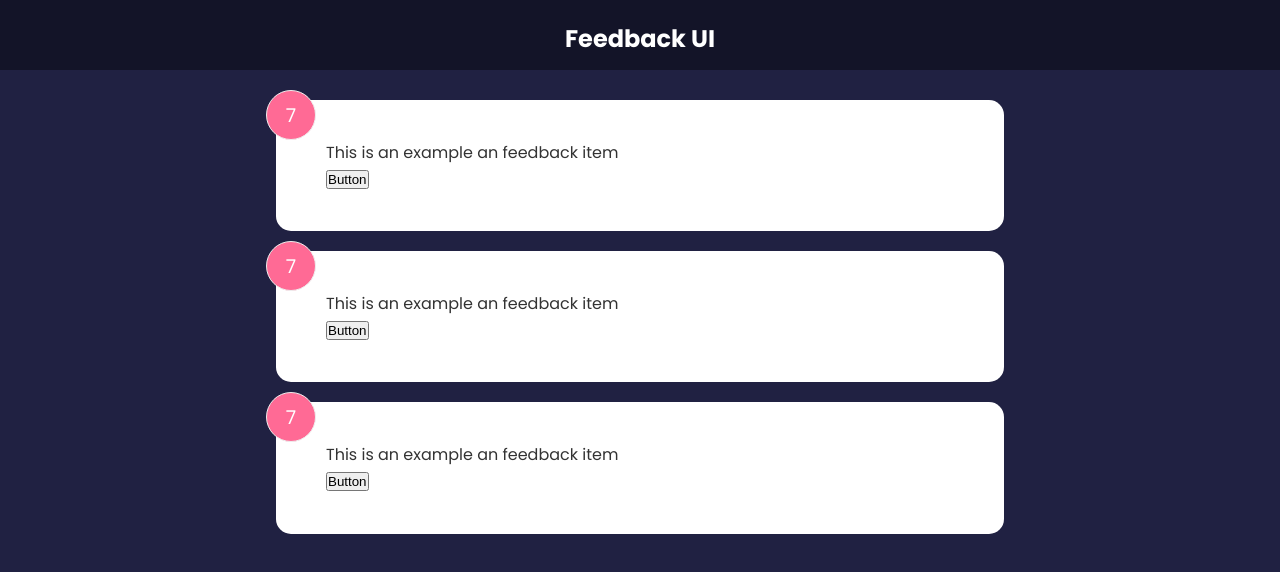
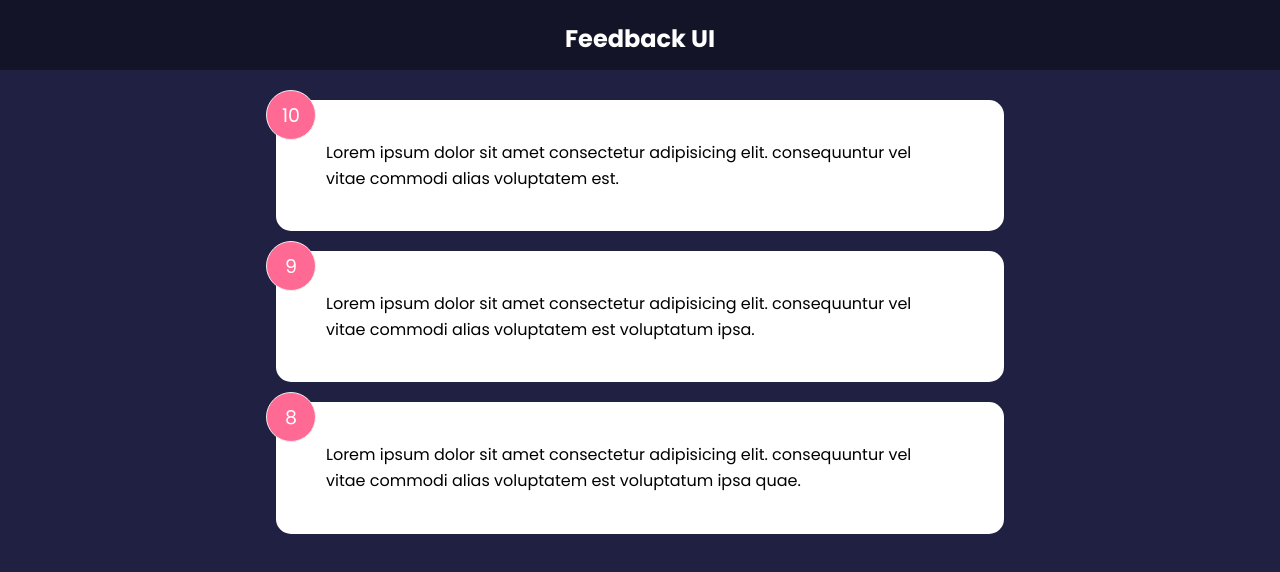
Before and after one commit to iamtheasad/product-feedback-app, a React (Create React App) app: page / in a window 1280 px wide. Shown: the top 572 px of the page. Built offline with nearby package versions, Linux system fonts and the light colour scheme.

Commit message:
:fire: wip: card component and conditional styles

```diff
--- a/src/components/FeedbackItem.jsx
+++ b/src/components/FeedbackItem.jsx
@@ -1,23 +1,18 @@
-import React, { useState } from "react";
+import PropTypes from "prop-types";
 
-function FeedbackItem() {
-  const [rating, setRating] = useState(7);
-  const [text, setText] = useState("This is an example an feedback item");
+import Card from "./shared/Card";
 
-  const handleClick = () => {
-    setRating((prev) => {
-      return prev + 1;
-    });
-  };
-
+function FeedbackItem({ item }) {
   return (
-    <div className="card">
-      <div className="num-display">{rating}</div>
-      <div className="text-display">{text}</div>
-
-      <button onClick={handleClick}>Button</button>
-    </div>
+    <Card>
+      <div className="num-display">{item.rating}</div>
+      <div className="text-display">{item.text}</div>
+    </Card>
   );
 }
 
+FeedbackItem.propTypes = {
+  item: PropTypes.object.isRequired,
+};
+
 export default FeedbackItem;
--- a/src/components/FeedbackList.jsx
+++ b/src/components/FeedbackList.jsx
@@ -1,15 +1,29 @@
 import React from "react";
-
 import FeedbackItem from "./FeedbackItem";
+import PropTypes from "prop-types";
 
 function FeedbackList({ feedback }) {
+  if (!feedback || feedback.length === 0) {
+    return "No Feedback yet";
+  }
+
   return (
-    <>
+    <div className="feedback-list">
       {feedback.map((item) => (
         <FeedbackItem key={item.id} item={item} />
       ))}
-    </>
+    </div>
   );
 }
 
+FeedbackList.propTypes = {
+  feedback: PropTypes.arrayOf(
+    PropTypes.shape({
+      id: PropTypes.number.isRequired,
+      rating: PropTypes.number.isRequired,
+      text: PropTypes.string.isRequired,
+    })
+  ),
+};
+
 export default FeedbackList;
--- /dev/null
+++ b/src/components/shared/Card.jsx
@@ -0,0 +1,29 @@
+import PropTypes from "prop-types";
+import React from "react";
+
+function Card({ children, reverse }) {
+  //   return <div className={`card ${reverse && "reverse"}`}>{children}</div>;
+
+  return (
+    <div
+      className="card"
+      style={{
+        background: reverse ? "rgba(0,0,0,0.4)" : "#fff",
+        color: reverse ? "#fff" : "#000",
+      }}
+    >
+      {children}
+    </div>
+  );
+}
+
+Card.defaultProps = {
+  reverse: false,
+};
+
+Card.propTypes = {
+  reverse: PropTypes.bool,
+  children: PropTypes.node.isRequired,
+};
+
+export default Card;
--- a/src/data/feedbackData.js
+++ b/src/data/feedbackData.js
@@ -2,12 +2,12 @@ const FeedbackData = [
   {
     id: 1,
     rating: 10,
-    text: "Lorem ipsum dolor sit amet consectetur adipisicing elit. consequuntur vel vitae commodi alias voluptatem est voluptatum ipsa quae.",
+    text: "Lorem ipsum dolor sit amet consectetur adipisicing elit. consequuntur vel vitae commodi alias voluptatem est.",
   },
   {
     id: 2,
     rating: 9,
-    text: "Lorem ipsum dolor sit amet consectetur adipisicing elit. consequuntur vel vitae commodi alias voluptatem est voluptatum ipsa quae.",
+    text: "Lorem ipsum dolor sit amet consectetur adipisicing elit. consequuntur vel vitae commodi alias voluptatem est voluptatum ipsa.",
   },
   {
     id: 3,
```
